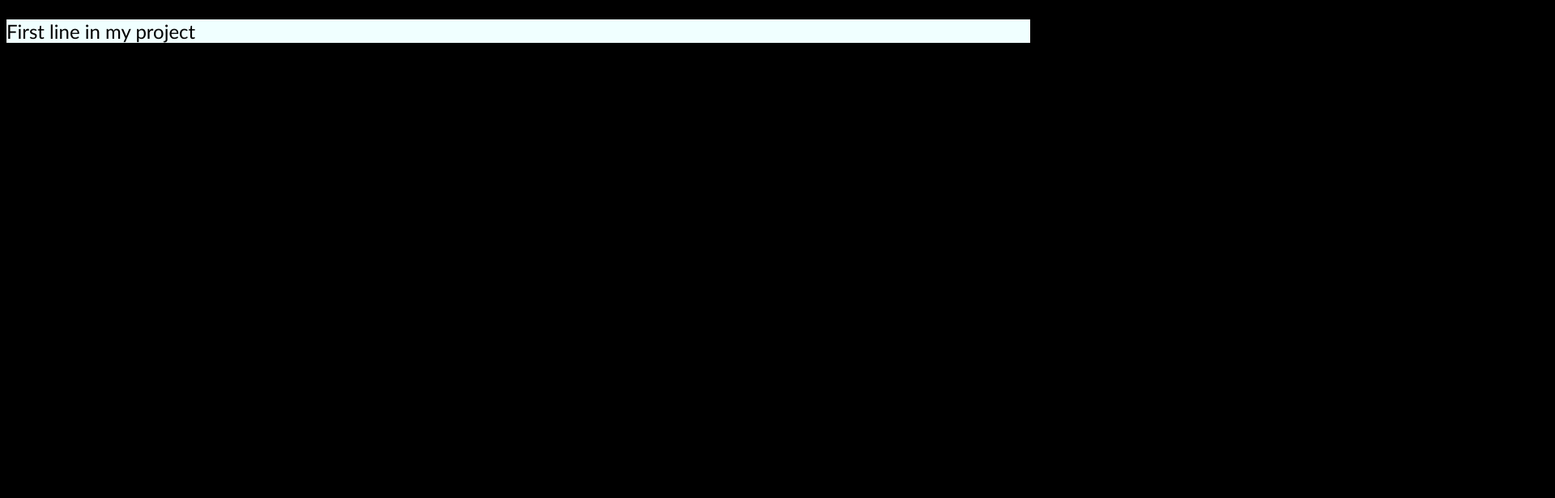
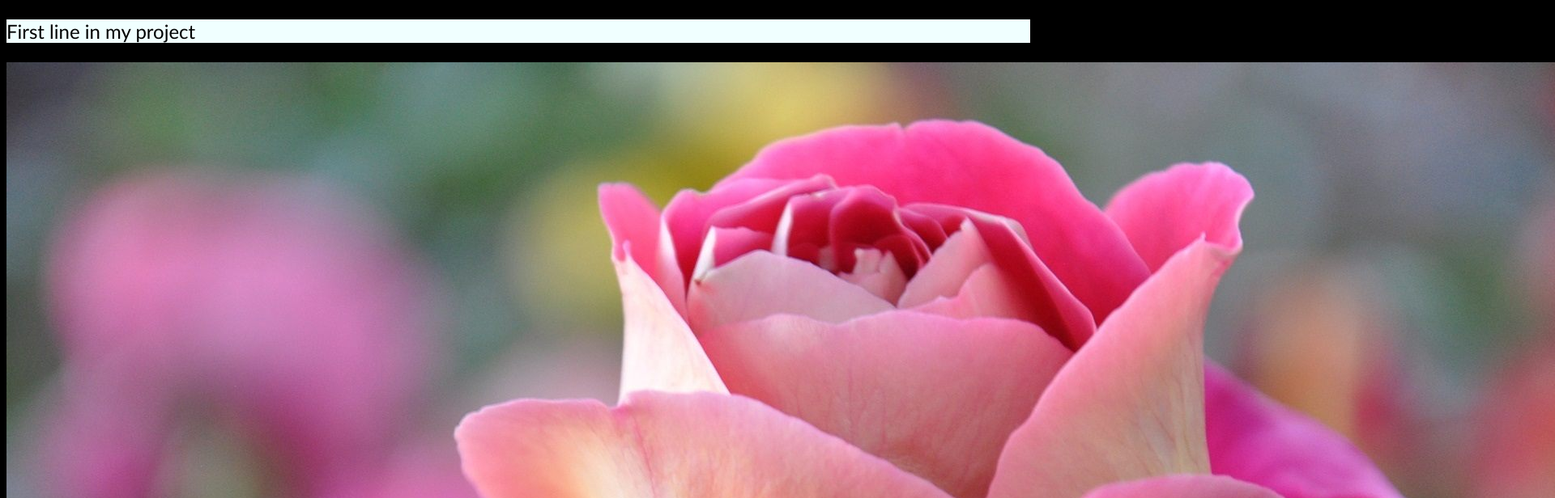
Before and after one commit to wentworth2023/mon_site, a plain HTML site: page index.html in a window 1280 px wide. Shown: the top 616 px of the page at 81% size, 1920 px wide, since content can reach past the window. Drawn offline with Linux system fonts and the light colour scheme.

Commit message:
added flower-image in index.html to emergency-fix

```diff
--- a/index.html
+++ b/index.html
@@ -9,5 +9,6 @@
 </head>
 <body>
     <P>First line in my project</P>
+    <div><img src="flower.png" alt="flower-image"></div>
 </body>
 </html>
```
Also changed, not shown: flower.png (added), style.css (line endings or trailing spaces).
